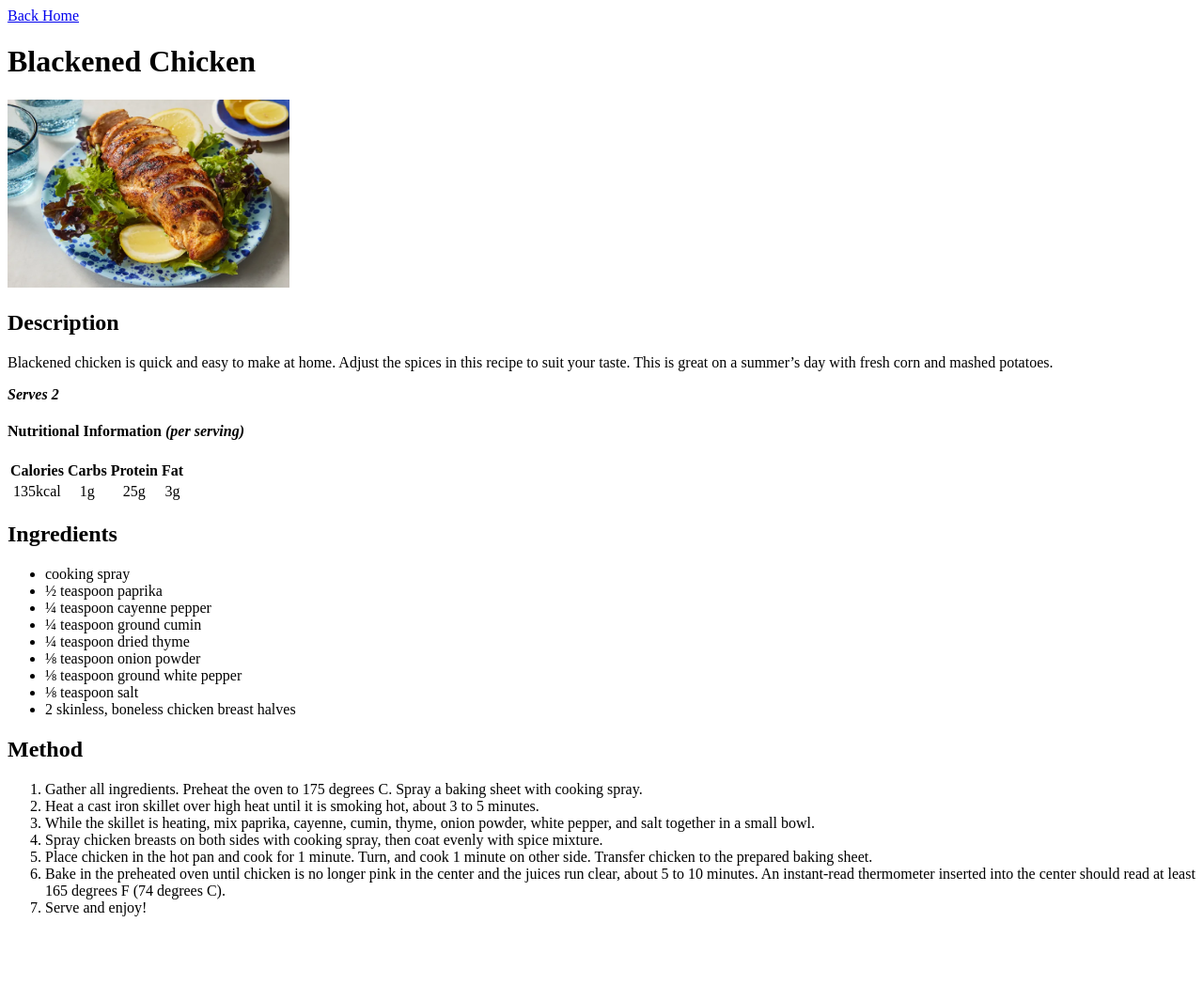
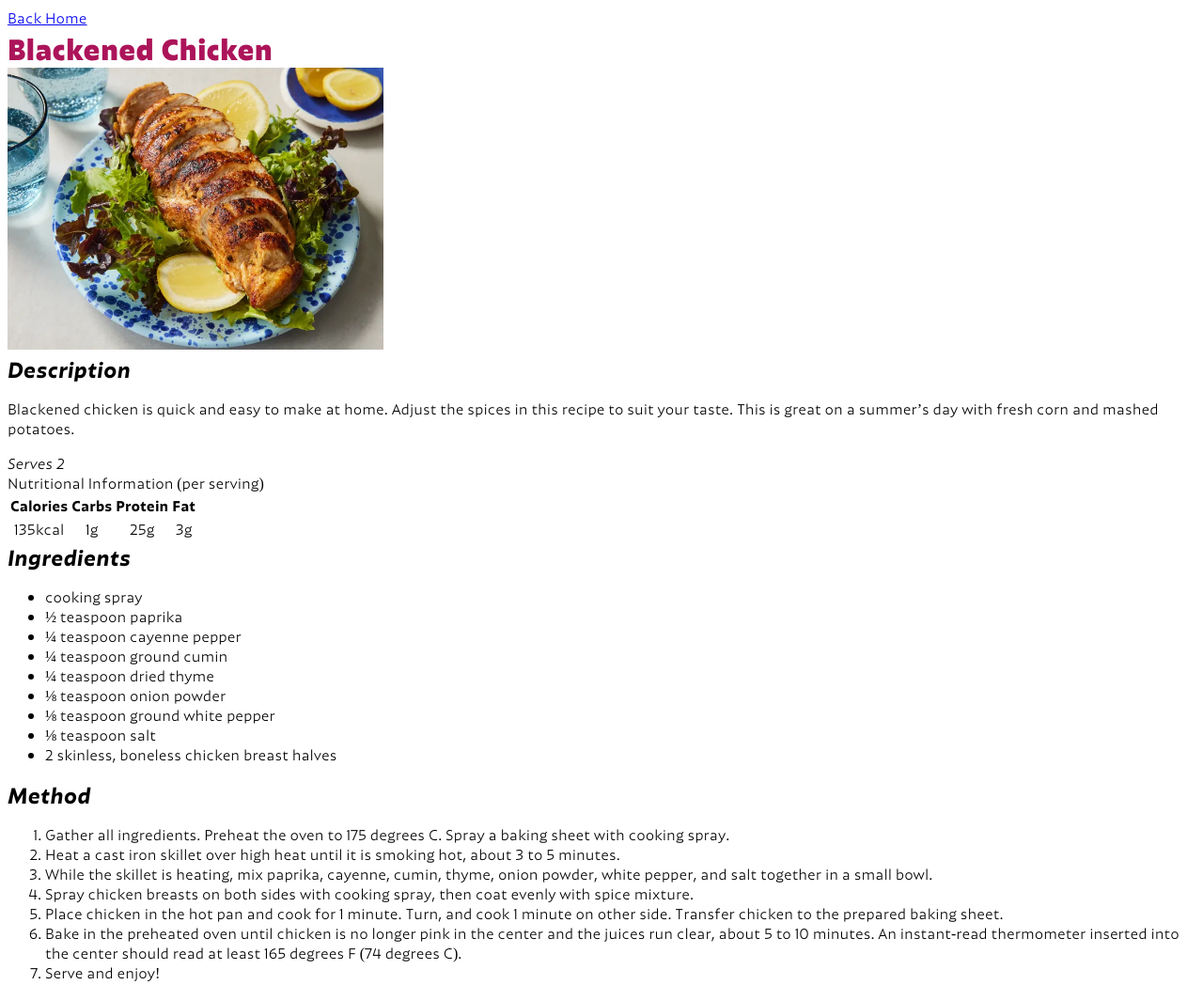
Before and after one commit to leoshervey/odin_recipes, a plain HTML site: page recipes/blackened_chicken.html in a window 1280 px wide. Shown: the whole page at 94% size. Before the commit the page ends 991 px from the top, so only its background shows below. Drawn offline with Linux system fonts and the light colour scheme.

Commit message:
Adding CSS changes.

```diff
--- a/recipes/blackened_chicken.html
+++ b/recipes/blackened_chicken.html
@@ -4,30 +4,32 @@
     <meta charset="UTF-8">
     <meta name="viewport" content="width=device-width, initial-scale=1.0">
     <title>Blackened Chicken Recipe</title>
+    <link rel="stylesheet" href="../styles.css">
 </head>
 <body>
-    <a href="/index.html">Back Home</a>
-    <h1>Blackened Chicken</h1>
-    <img src="../recipes/images/blackened_chicken.webp" height="200" width="300">
-    <h2>Description</h2>
+    <div class="back-button"><a href="/index.html">Back Home</a></div>
+    <div class='header'>Blackened Chicken</div>
+    <img src="../recipes/images/blackened_chicken.webp">
+    <div class="subheader">Description</div>
     <p>Blackened chicken is quick and easy to make at home. Adjust the spices in this recipe to suit your taste. This is great on a summer’s day with fresh corn and mashed potatoes.</p>
-    <p><em><strong>Serves 2</strong></em></p>
-    <h4>Nutritional Information <em>(per serving)</em></h4>
-    <table>
+    <div class="tag">Serves 2</div>
+    <div class="thirdheading">Nutritional Information (per serving)</div>
+    <div class="nutrition"><table>
         <tr>
-            <th align="center" valign="middle">Calories</th>
-            <th align="center" valign="middle">Carbs</th>
-            <th align="center" valign="middle">Protein</th>
-            <th align="center" valign="middle">Fat</th>
+            <th>Calories</th>
+            <th>Carbs</th>
+            <th>Protein</th>
+            <th>Fat</th>
         </tr>
         <tr>
-            <td align="center" valign="middle">135kcal</td>
-            <td align="center" valign="middle">1g</td>
-            <td align="center" valign="middle">25g</td>
-            <td align="center" valign="middle">3g</td>
+            <td>135kcal</td>
+            <td>1g</td>
+            <td>25g</td>
+            <td>3g</td>
         </tr>
-    </table>
-    <h2>Ingredients</h2>
+    </table></div>
+
+    <div class="subheader">Ingredients</div>
     <ul>
         <li>cooking spray</li>
         <li>½ teaspoon paprika</li>
@@ -39,7 +41,7 @@
         <li>⅛ teaspoon salt</li>
         <li>2 skinless, boneless chicken breast halves</li>
     </ul>
-    <h2>Method</h2>
+    <div class="subheader">Method</div>
     <ol>
         <li>Gather all ingredients. Preheat the oven to 175 degrees C. Spray a baking sheet with cooking spray.</li>
         <li>Heat a cast iron skillet over high heat until it is smoking hot, about 3 to 5 minutes.</li>
--- /dev/null
+++ b/styles.css
@@ -0,0 +1,92 @@
+@font-face {
+    font-family: 'Retail Text Demo';
+    src: url(./fonts/RetailTextDemo-Black.otf) format('opentype');
+    font-weight: 900;
+    font-style: bold;
+}
+
+@font-face {
+    font-family: 'Retail Text Demo';
+    src: url(./fonts/RetailTextDemo-Bold.otf) format('opentype');
+    font-weight: 700;
+    font-style: bold;
+}
+
+@font-face {
+    font-family: 'Retail Text Demo';
+    src: url(./fonts/RetailTextDemo-Italic.otf) format('opentype');
+    font-weight: 300;
+    font-style: italic;
+}
+
+@font-face {
+    font-family: 'Retail Text Demo';
+    src: url(./fonts/RetailTextDemo-BoldItalic.otf) format('opentype');
+    font-weight: 500;
+    font-style: italic;
+}
+
+@font-face {
+    font-family: 'Retail Text Demo';
+    src: url(./fonts/RetailTextDemo-Regular.otf) format('opentype');
+    font-weight: 400;
+    font-style: normal;
+}
+
+*{
+    font-family: 'Retail Text Demo';
+}
+
+.header{
+    color: #ac145a;
+    font-weight: 900;
+    font-style: bold;
+    font-size: xx-large;
+}
+
+.subheader{
+    color: #000000;
+    font-weight: 500;
+    font-style: italic;
+    font-size: x-large;
+}
+
+.thirdheading{
+    font-weight: 400;
+    font-style: normal;
+    font-size: medium;
+}
+
+.recipe-list{
+    color: red;
+    font-weight: 400;
+    font-style: normal;
+    font-size: medium;
+}
+
+p{
+    font-style: normal;
+    font-weight: 400;
+    font-size: medium;
+}
+
+.back-button{
+    font-style: normal;
+    font-weight: 400;
+    color: #000000;
+}
+
+.tag{
+    font-style: italic;
+    font-weight: 300;
+}
+
+img{
+    height: 300px;
+    width: auto;
+}
+
+.nutrition{
+    font-style: normal;
+    text-align: center;
+}
```
Also changed, not shown: index.html (+5 -4 lines).
